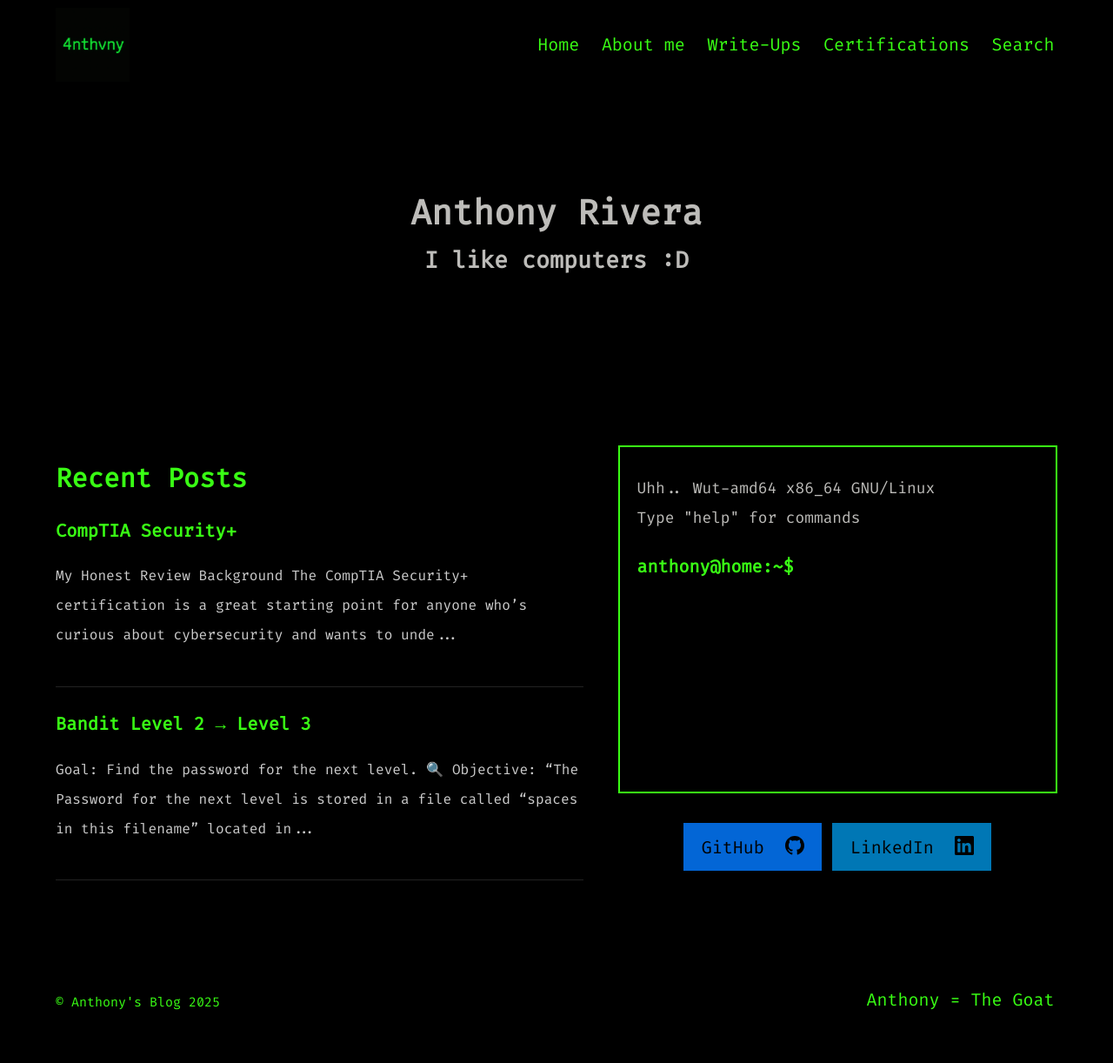
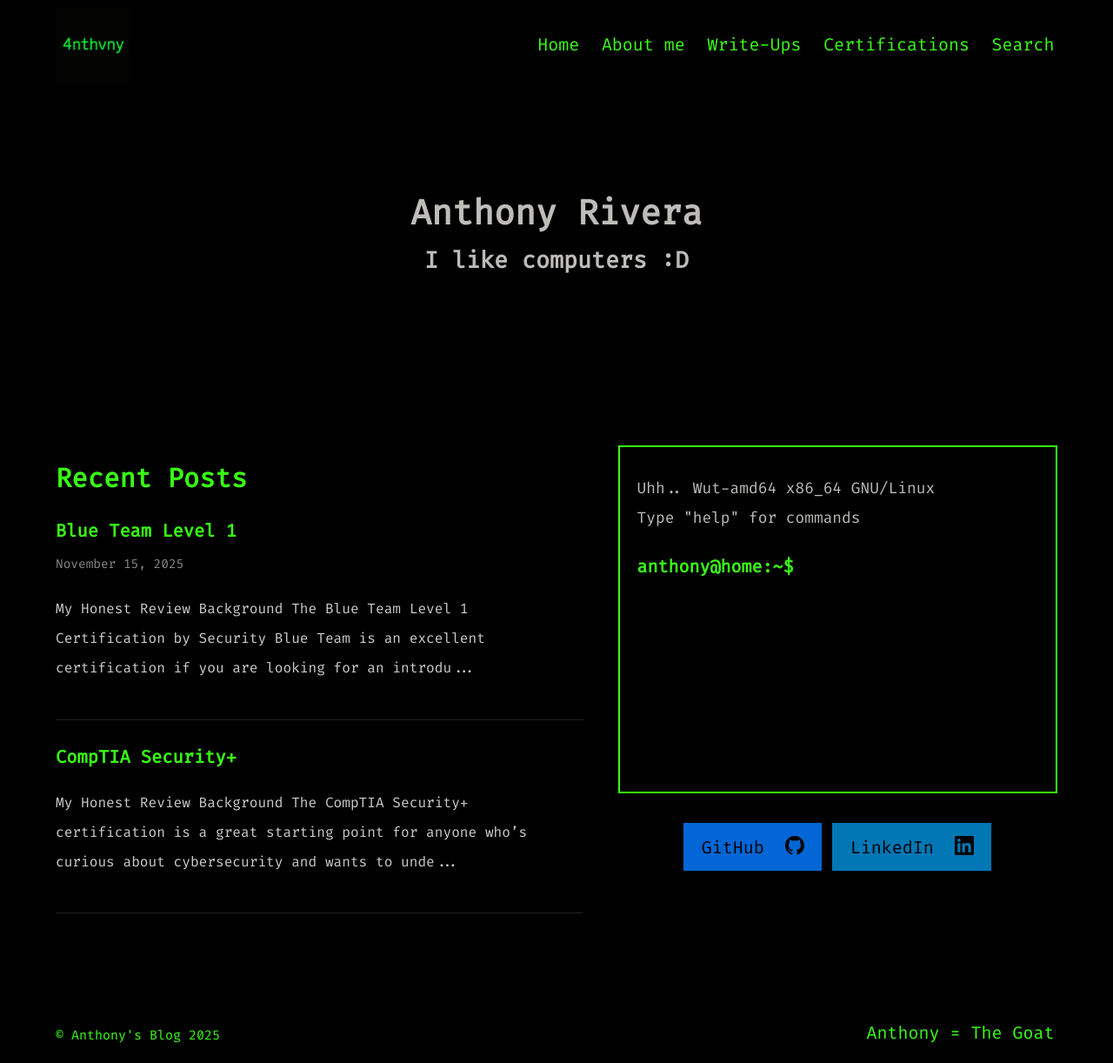
Before and after one commit to 4nthvny/4nthvny.github.io, a Jekyll site: the page built from index.md, in a window 1280 px wide. Shown: the whole page at 87% size. Built offline with Jekyll 4.4.1, drawn with Linux system fonts in a browser that asks for light colours; before the commit the page ends 1184 px from its top, so only the background shows below that.

Commit message:
adding dates

```diff
--- a/certifications/BTL1.md
+++ b/certifications/BTL1.md
@@ -1,6 +1,7 @@
 ---
 title: Blue Team Level 1
 layout: page
+date: 2025-11-15
 permalink: /certifications/BTL1/
 ---
 # My Honest Review
```
